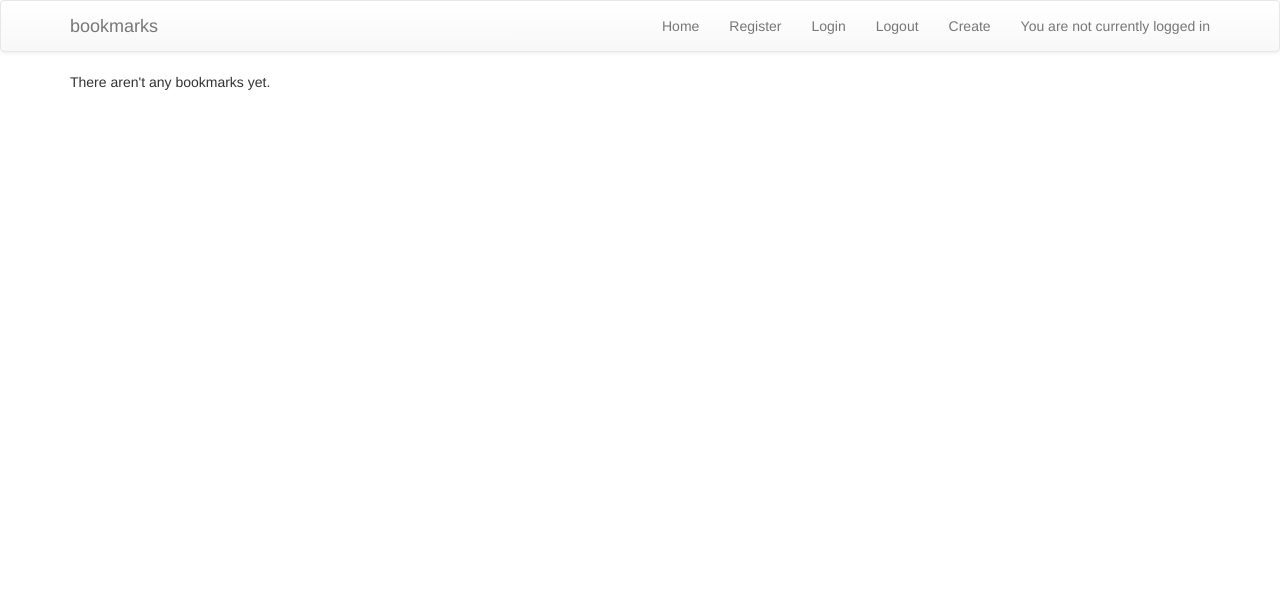
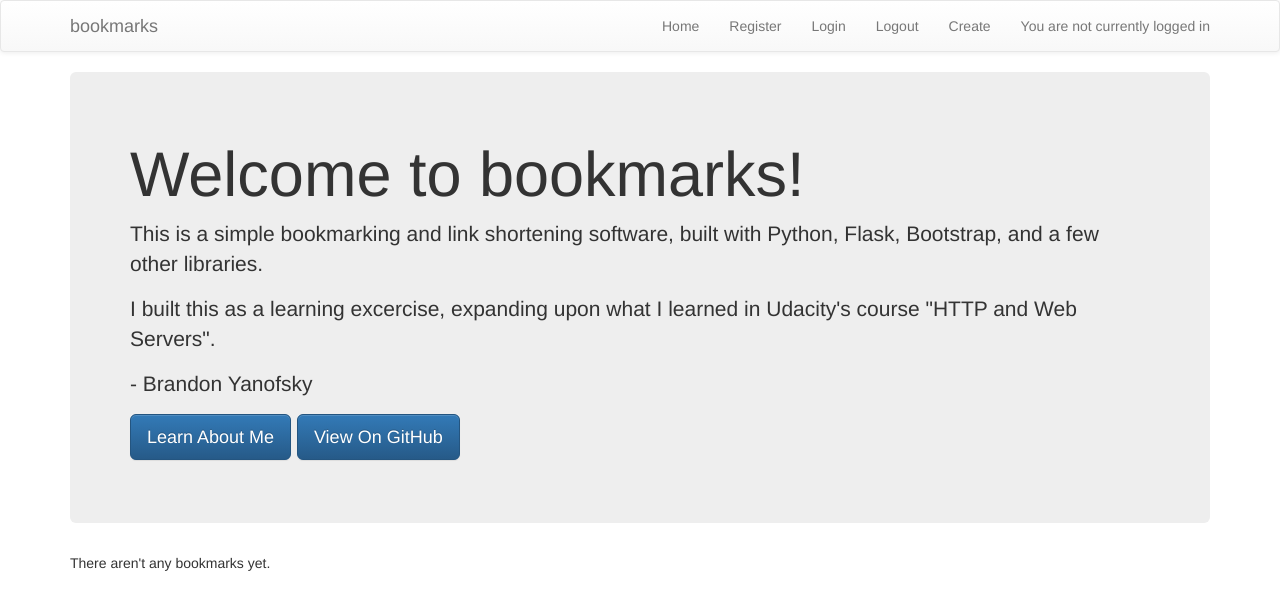
Before and after one commit to byanofsky/bookmarks, a Flask app: page / in a window 1280 px wide. Shown: the top 610 px of the page. Run offline with Flask 2, Linux system fonts and the light colour scheme; data that the repository does not hold is empty; parts of the project's set-up code (start-up, migrations or seed data) failed here and were passed over; some libraries are stand-ins or nearby versions.

Commit message:
Add front page jumbotron

```diff
--- a/bookmarks/templates/front_page.html
+++ b/bookmarks/templates/front_page.html
@@ -1,5 +1,27 @@
 {% extends "layout.html" %}
 {% block body %}
+  <div class="jumbotron">
+    <h1>Welcome to bookmarks!</h1>
+    <p>
+      This is a simple bookmarking and link shortening software,
+      built with Python, Flask, Bootstrap, and a few other libraries.
+    </p>
+    <p>
+      I built this as a learning excercise, expanding upon what I learned in
+      Udacity's course "HTTP and Web Servers".
+    </p>
+    <p>
+      - Brandon Yanofsky
+    </p>
+    <p>
+      <a class="btn btn-primary btn-lg" href="https://byanofsky.com" role="button" target="_blank">
+        Learn About Me
+      </a>
+      <a class="btn btn-primary btn-lg" href="https://github.com/byanofsky/bookmarks" role="button" target="_blank">
+        View On GitHub
+      </a>
+    </p>
+  </div>
   {% if bookmarks %}
   <ul>
     {% for b in bookmarks %}
```
